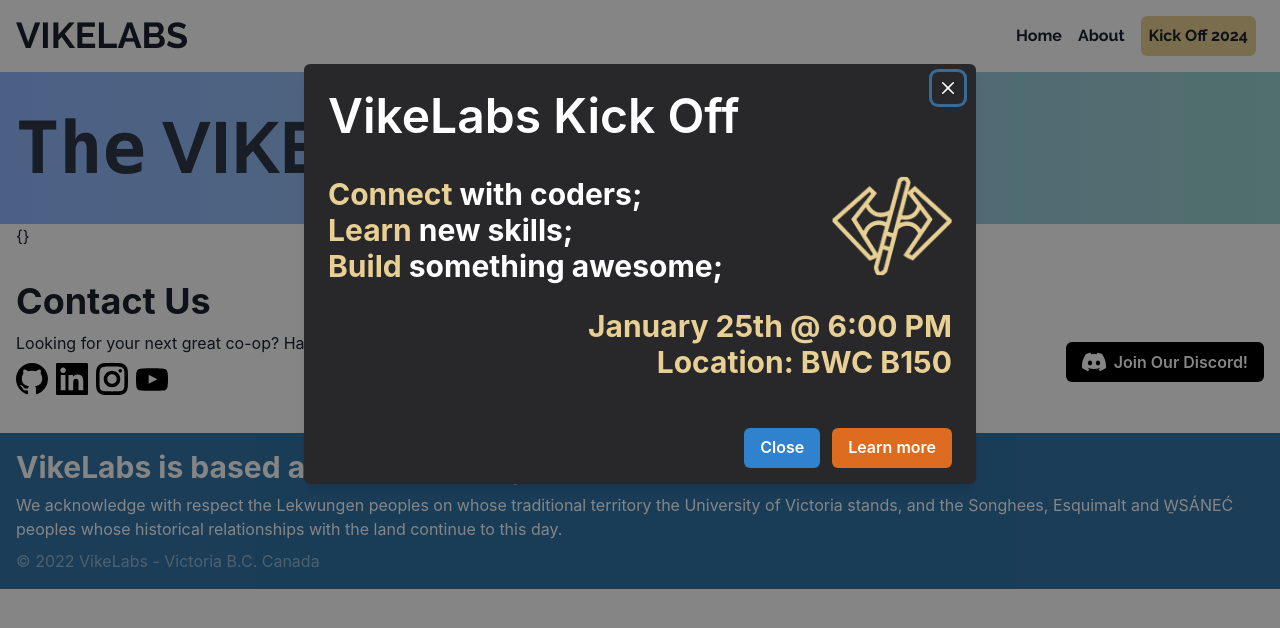
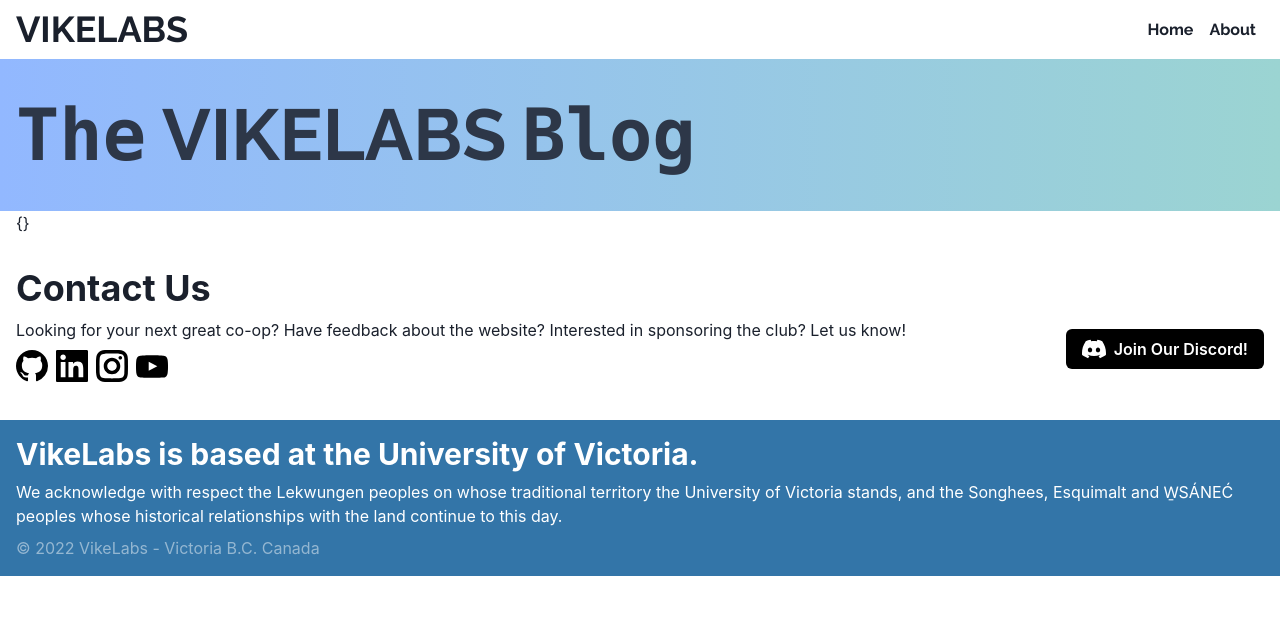
Before and after one commit to VikeLabs/vikelabs.ca, a Next.js app: page /blog in a window 1280 px wide. Shown: the top 628 px of the page. Built offline with nearby package versions, Linux system fonts and the light colour scheme.

Commit message:
kinda revert kickoff stuff

```diff
--- a/components/header.tsx
+++ b/components/header.tsx
@@ -20,10 +20,10 @@ const menuItems: MenuItem[] = [
     title: "About",
     to: "/about",
   },
-  {
-    title: "Kick Off 2024",
-    to: "/kickoff",
-  },
+  //{
+  //  title: "Kick Off 2024",
+  //  to: "/kickoff",
+  //},
   // {
   //   title: "Blog",
   //   to: "/blog",
--- a/pages/_app.tsx
+++ b/pages/_app.tsx
@@ -5,7 +5,7 @@ import theme from "../theme";
 import "@fontsource/kanit";
 // import "@fontsource/raleway";
 import "@fontsource/raleway/700.css";
-import { KickOffModal } from "./kickoff";
+//import { KickOffModal } from "./kickoff";
 // import "@fontsource/raleway/800.css";
 // import "@fontsource/raleway/900.css";
 
@@ -13,7 +13,6 @@ export function App({ Component, pageProps }: AppProps) {
   return (
     <ChakraProvider theme={theme}>
       <Component {...pageProps} />
-      <KickOffModal />
     </ChakraProvider>
   );
 }
--- a/pages/kickoff.tsx
+++ b/pages/kickoff.tsx
@@ -31,85 +31,85 @@ import { useRouter } from "next/router";
 export const discordInvite = "https://discord.gg/Znse6XaVNu";
 export const signUpForm = "https://forms.gle/5NtaUrKvfxzRvvUy6";
 
-export const KickOffModal = () => {
-  const { isOpen, onClose } = useDisclosure({
-    defaultIsOpen: true,
-  });
+// export const KickOffModal = () => {
+//   const { isOpen, onClose } = useDisclosure({
+//     defaultIsOpen: true,
+//   });
 
-  const { pathname } = useRouter();
-  const path = pathname.split("/")[1];
-  if (path === "kickoff") {
-    return null;
-  }
+//   const { pathname } = useRouter();
+//   const path = pathname.split("/")[1];
+//   if (path === "kickoff") {
+//     return null;
+//   }
 
-  return (
-    <Modal isOpen={isOpen} onClose={onClose} size="2xl">
-      <ModalOverlay />
-      <ModalContent bg="#28282A">
-        <ModalHeader color="white" fontSize="5xl">
-          VikeLabs Kick Off
-        </ModalHeader>
-        <ModalCloseButton color="white" />
-        <ModalBody>
-          <Flex
-            w="full"
-            justifyContent="space-between"
-            gap={5}
-            flexDirection={["column", "row"]}
-          >
-            <Heading fontSize="3xl" color="white">
-              <Heading as="span" color="#e8d095" fontSize="3xl">
-                Connect
-              </Heading>{" "}
-              with coders;
-              <br />
-              <Heading as="span" color="#e8d095" fontSize="3xl">
-                Learn
-              </Heading>{" "}
-              new skills;
-              <br />
-              <Heading as="span" color="#e8d095" fontSize="3xl">
-                Build
-              </Heading>{" "}
-              something awesome;
-            </Heading>
-            <Box>
-              <Image
-                alt="Gold VikeLabs logo"
-                placeholder="blur"
-                height="100%"
-                width="120%"
-                src={vikelabsLogo}
-              />
-            </Box>
-          </Flex>
-          <Flex w="full" justifyContent="end" my={6} gap={5} textAlign="right">
-            <Box>
-              <Heading color="#e8d095" fontSize="3xl">
-                January 25th @ 6:00 PM
-              </Heading>
-              <Heading color="#e8d095" fontSize="3xl">
-                Location: BWC B150
-                {/* <a href="https://discord.gg/jrCzA49n?event=1153433953303265291" target="_blank" style={{ textDecoration: 'underline' }}>Discord</a> */}
-              </Heading>
-            </Box>
-          </Flex>
-        </ModalBody>
+//   return (
+//     <Modal isOpen={isOpen} onClose={onClose} size="2xl">
+//       <ModalOverlay />
+//       <ModalContent bg="#28282A">
+//         <ModalHeader color="white" fontSize="5xl">
+//           VikeLabs Kick Off
+//         </ModalHeader>
+//         <ModalCloseButton color="white" />
+//         <ModalBody>
+//           <Flex
+//             w="full"
+//             justifyContent="space-between"
+//             gap={5}
+//             flexDirection={["column", "row"]}
+//           >
+//             <Heading fontSize="3xl" color="white">
+//               <Heading as="span" color="#e8d095" fontSize="3xl">
+//                 Connect
+//               </Heading>{" "}
+//               with coders;
+//               <br />
+//               <Heading as="span" color="#e8d095" fontSize="3xl">
+//                 Learn
+//               </Heading>{" "}
+//               new skills;
+//               <br />
+//               <Heading as="span" color="#e8d095" fontSize="3xl">
+//                 Build
+//               </Heading>{" "}
+//               something awesome;
+//             </Heading>
+//             <Box>
+//               <Image
+//                 alt="Gold VikeLabs logo"
+//                 placeholder="blur"
+//                 height="100%"
+//                 width="120%"
+//                 src={vikelabsLogo}
+//               />
+//             </Box>
+//           </Flex>
+//           <Flex w="full" justifyContent="end" my={6} gap={5} textAlign="right">
+//             <Box>
+//               <Heading color="#e8d095" fontSize="3xl">
+//                 January 25th @ 6:00 PM
+//               </Heading>
+//               <Heading color="#e8d095" fontSize="3xl">
+//                 Location: BWC B150
+//                 {/* <a href="https://discord.gg/jrCzA49n?event=1153433953303265291" target="_blank" style={{ textDecoration: 'underline' }}>Discord</a> */}
+//               </Heading>
+//             </Box>
+//           </Flex>
+//     </ModalBody>
 
-        <ModalFooter>
-          <ButtonGroup isAttached>
-            <Button colorScheme="blue" mr={3} onClick={onClose}>
-              Close
-            </Button>
-            <Button colorScheme="orange" as="a" href="/kickoff">
-              Learn more
-            </Button>
-          </ButtonGroup>
-        </ModalFooter>
-      </ModalContent>
-    </Modal>
-  );
-};
+//         <ModalFooter>
+//           <ButtonGroup isAttached>
+//             <Button colorScheme="blue" mr={3} onClick={onClose}>
+//               Close
+//             </Button>
+//             <Button colorScheme="orange" as="a" href="/kickoff">
+//               Learn more
+//             </Button>
+//           </ButtonGroup>
+//         </ModalFooter>
+//       </ModalContent>
+//     </Modal>
+//   );
+// };
 
 export const KickOff: NextPage = () => {
   return (
```
